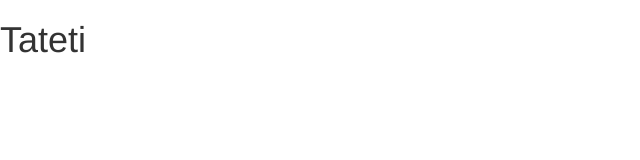
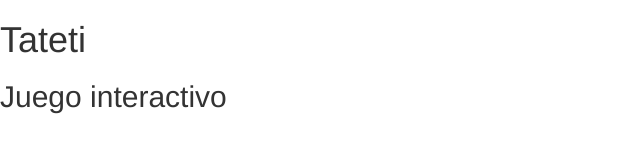
Before and after one commit to aruferrari/tateti, a plain HTML site: page index.html in a window 1280 px wide. Shown: the whole page, without its empty margins (0-640 px from the left). Drawn offline with nearby package versions, Linux system fonts and the light colour scheme.

Commit message:
Subi el index con subtitulo agregado

```diff
--- a/index.html
+++ b/index.html
@@ -7,5 +7,6 @@
 </head>
 <body>
     <h1>Tateti</h1>
+    <h2>Juego interactivo</h2>
 </body>
 </html>
```
